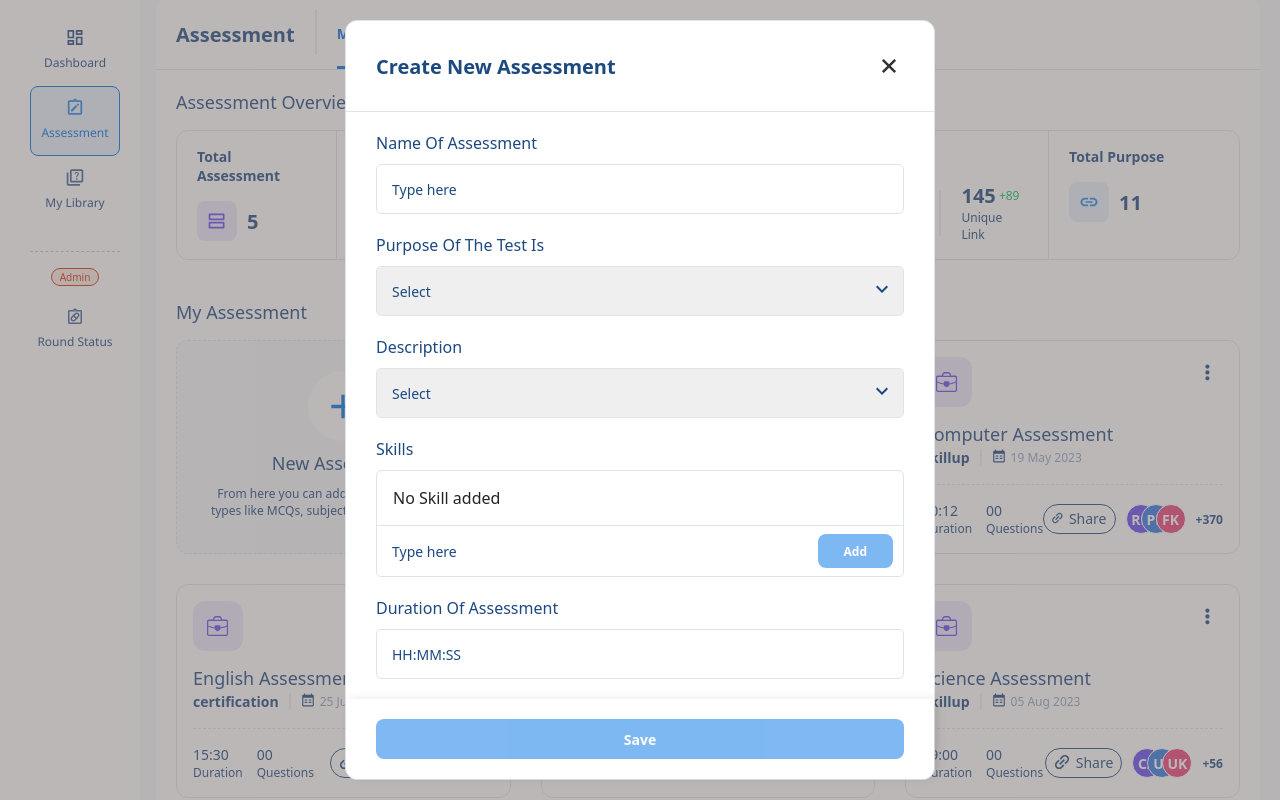
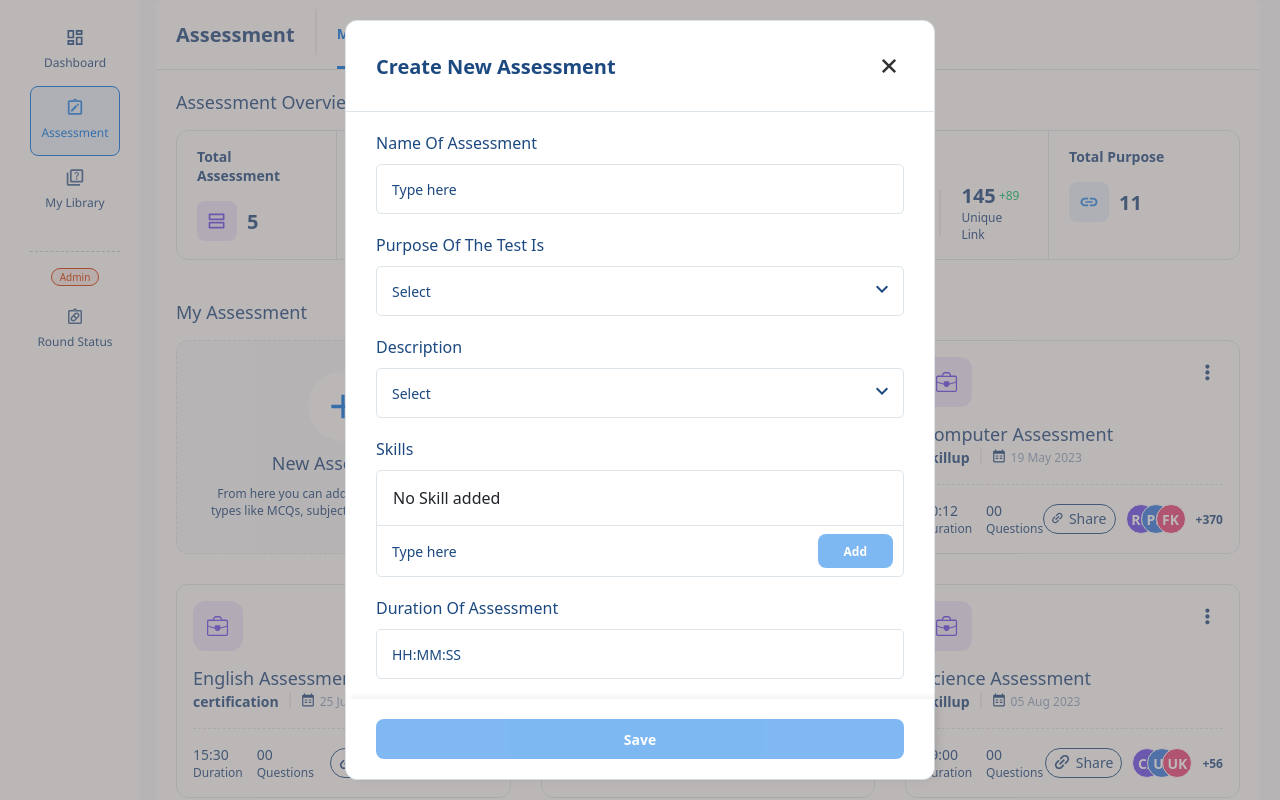
Before and after one commit to raviyadav7352/myassessment, a React (Create React App) app: page /assessment in a window 1280 px wide. Both pictures are taken after a click on the button 343 px from the left and 406 px from the top of the page. Built offline with nearby package versions, Linux system fonts and the light colour scheme.

Commit message:
Update components.css

```diff
--- a/src/styles/components.css
+++ b/src/styles/components.css
@@ -10,6 +10,7 @@
     color: var(--color-theme);
     padding: 15px;
     border-radius: 5px;
+    background-color: var(--bg-white);
     background-clip: padding-box;
     transition: box-shadow 200ms cubic-bezier(0, 0, 0.2, 1) 0ms,
     border 200ms cubic-bezier(0, 0, 0.2, 1) 0ms, padding 200ms cubic-bezier(0, 0, 0.2, 1) 0ms;
@@ -17,7 +18,6 @@
 
 .u-form-control.u-textarea {
     height: 70px;
-    background-color: var(--bg-white);
     line-height: 22px;
 }
 
```
